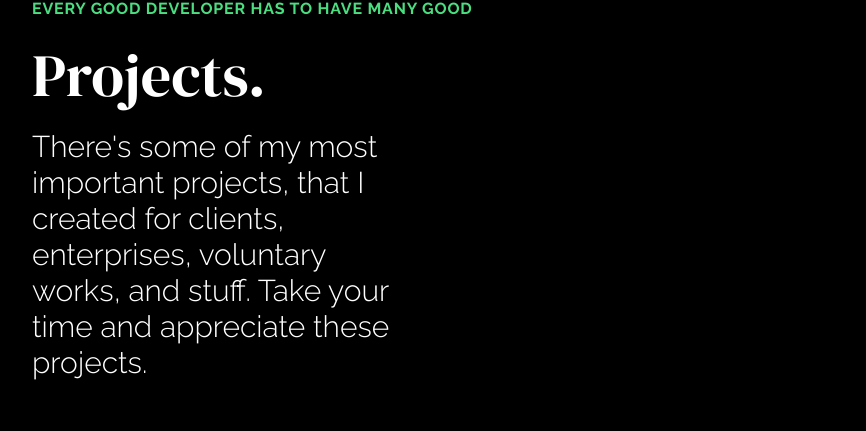
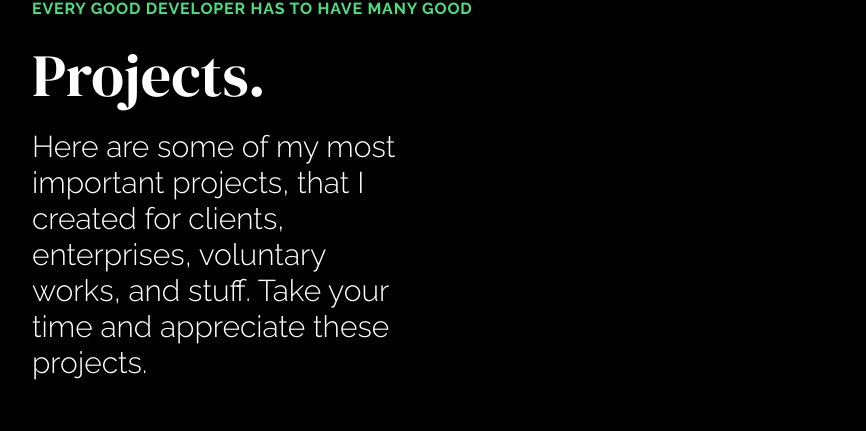
Before and after one commit to sousalmdev/portfoolio, a Next.js app: page / in a window 1280 px wide. Shown: the part 1452-1883 px from the top of the page, without its empty margins (136-1002 px from the left). Built offline with nearby package versions, Linux system fonts and the light colour scheme.

Commit message:
Atualizar o projects.tsx

```diff
--- a/app/components/projects.tsx
+++ b/app/components/projects.tsx
@@ -16,7 +16,7 @@ export const Projects = () => {
           <h1 className={`text-4xl md:text-6xl ${dm.className}`}>Projects.</h1>
           <br />
           <p className=" w-full xl:w-2/5 md:w-4/5 sm:w-4/5 text-lg h-auto md:text-3xl font-light">
-            There's some of my most important projects, that I created for
+            Here are some of my most important projects, that I created for
             clients, enterprises, voluntary works, and stuff. Take your time and
             appreciate these projects.
           </p>
```
